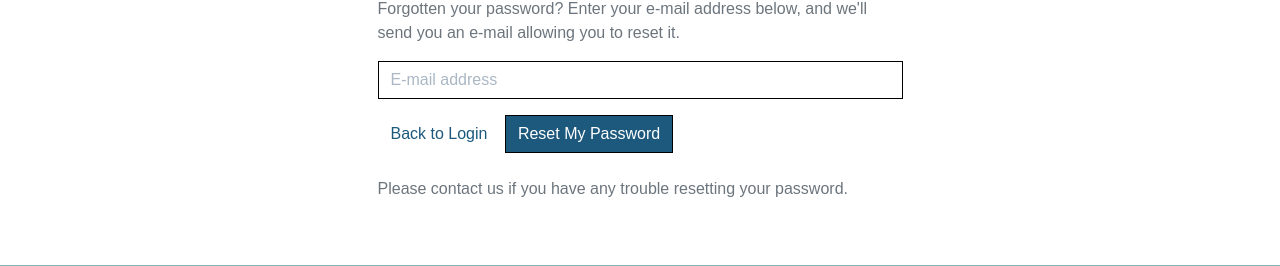
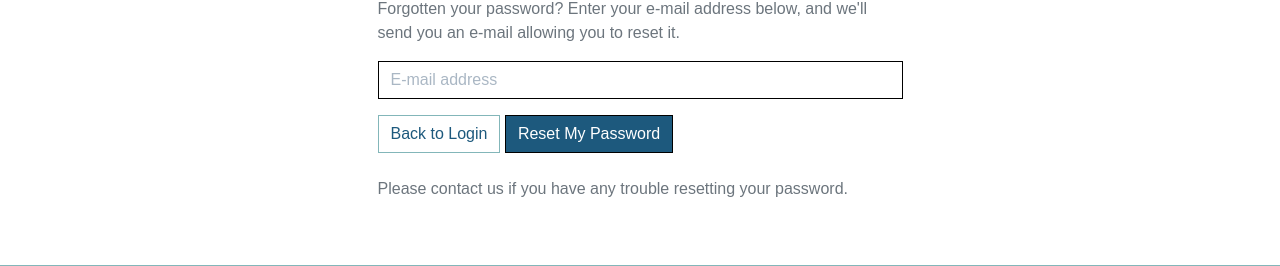
Before and after one commit to rdhadda/the-tech-spot, a Django app: page /accounts/password/reset/ in a window 1280 px wide. Shown: the part 422-688 px from the top of the page. Run offline with Django 3.2, Linux system fonts and the light colour scheme; some libraries are stand-ins or nearby versions; some web fonts are replaced.

Commit message:
style: changed to blue outline for buttons

```diff
--- a/templates/allauth/account/logout.html
+++ b/templates/allauth/account/logout.html
@@ -15,7 +15,7 @@
   {% if redirect_field_value %}
   <input type="hidden" name="{{ redirect_field_name }}" value="{{ redirect_field_value }}"/>
   {% endif %}
-  <a class="btn btn-outline-black rounded-0" href="{% url 'home' %}">Cancel</a>
+  <a class="btn btn-outline-blue rounded-0" href="{% url 'home' %}">Cancel</a>
   <button type="submit">{% trans 'Sign Out' %}</button>
 </form>
 
--- a/templates/allauth/account/password_change.html
+++ b/templates/allauth/account/password_change.html
@@ -12,7 +12,7 @@
     <form method="POST" action="{% url 'account_change_password' %}" class="password_change">
         {% csrf_token %}
         {{ form|crispy }}
-        <a class="btn btn-outline-black rounded-0" href="{% url 'account_login' %}">Back to Login</a>
+        <a class="btn btn-outline-blue rounded-0" href="{% url 'account_login' %}">Back to Login</a>
         <button type="submit" name="action">{% trans "Change Password" %}</button>
     </form>
 {% endblock %}
--- a/templates/allauth/account/password_reset.html
+++ b/templates/allauth/account/password_reset.html
@@ -19,7 +19,7 @@
     <form method="POST" action="{% url 'account_reset_password' %}" class="password_reset">
         {% csrf_token %}
         {{ form|crispy }}
-        <a class="btn btn-outline-black rounded-0" href="{% url 'account_login' %}">Back to Login</a>
+        <a class="btn btn-outline-blue rounded-0" href="{% url 'account_login' %}">Back to Login</a>
         <input type="submit" value="{% trans 'Reset My Password' %}" />
     </form>
 
--- a/templates/allauth/account/password_reset_from_key.html
+++ b/templates/allauth/account/password_reset_from_key.html
@@ -16,7 +16,7 @@
             <form method="POST" action="{{ action_url }}">
                 {% csrf_token %}
                 {{ form|crispy }}
-                <a class="btn btn-outline-black rounded-0" href="{% url 'account_login' %}">Back to Login</a>
+                <a class="btn btn-outline-blue rounded-0" href="{% url 'account_login' %}">Back to Login</a>
                 <input type="submit" name="action" value="{% trans 'change password' %}"/>
             </form>
         {% else %}
```
